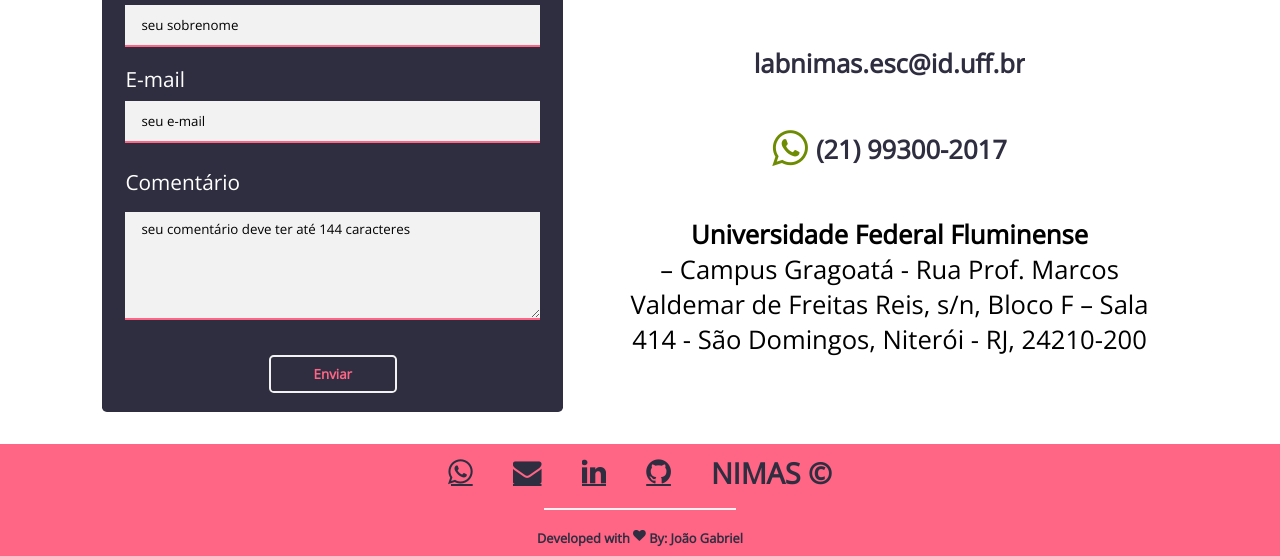
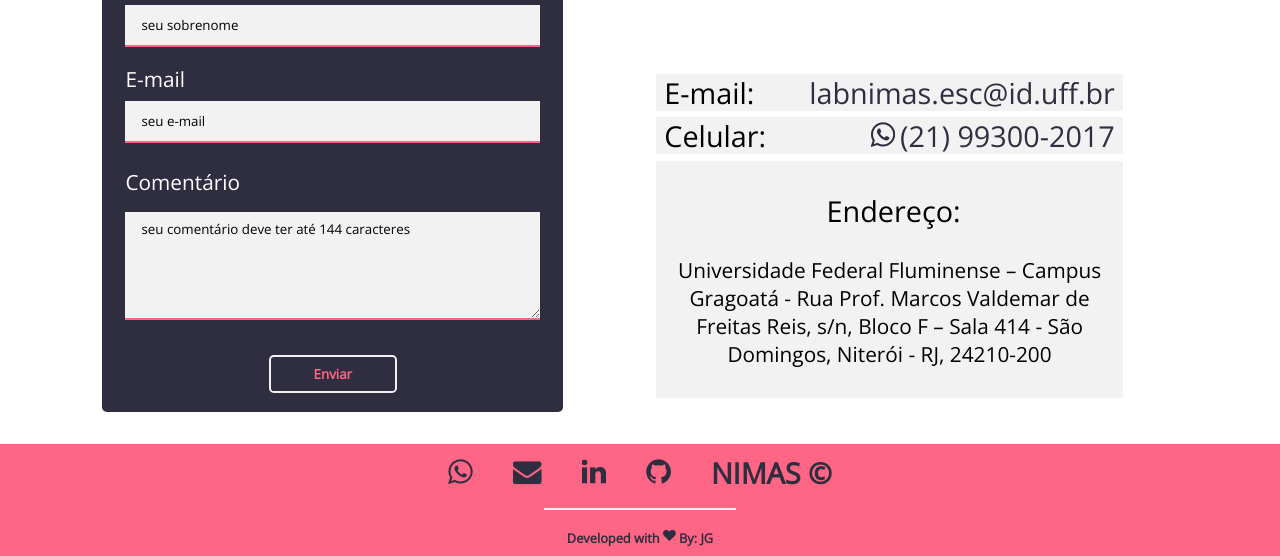
Before and after one commit to nimasuff/site-institucional, a PHP site: page / in a window 1280 px wide. Shown: the part 3704-4260 px from the top of the page. Run offline with PHP 8.4, Linux system fonts and the light colour scheme.

Commit message:
Integralização de ajustes na página principal

```diff
--- a/main/index.html
+++ b/main/index.html
@@ -176,12 +176,30 @@
         <div class="mapa-info-contato">
             <iframe src="https://www.google.com/maps/embed?pb=!1m18!1m12!1m3!1d818.6054893208791!2d-43.13297010574935!3d-22.898074527982097!2m3!1f0!2f0!3f0!3m2!1i1024!2i768!4f13.1!3m3!1m2!1s0x9983d47745f783%3A0x2321fc9b4e48f3a5!2sUFF%20-%20Faculdade%20de%20Economia!5e0!3m2!1spt-BR!2sbr!4v1618105183507!5m2!1spt-BR!2sbr" style="border:0;" allowfullscreen="" loading="lazy"></iframe>
             <address class="info-contato">
-                <a href="mailto:labnimas.esc@id.uff.br?subject=Comentário | SI do NIMAS" class="over-sublinha" target="_blank">labnimas.esc@id.uff.br</a>
-                <a href="https://wa.me/5521993002017?text=Olá,%20vim%20pelo%20site%20do%20NIMAS." class="over-sublinha" target="_blank">
-                    <i class="fa fa-whatsapp"></i>
-                    (21) 99300-2017
-                </a>
-                <p><strong>Universidade Federal Fluminense</strong> <br>– Campus Gragoatá - Rua Prof. Marcos Valdemar de Freitas Reis, s/n, Bloco F – Sala 414 - São Domingos, Niterói - RJ, 24210-200</p>
+                <div class="dado-contato">
+                    <div class="dado-tipo">
+                        E-mail:
+                    </div>
+                    <div class="dado-atual">
+                        <a href="mailto:labnimas.esc@id.uff.br?subject=Comentário | SI do NIMAS" class="over-sublinha" target="_blank">labnimas.esc@id.uff.br</a>
+                    </div>
+                </div>
+                <div class="dado-contato">
+                    <div class="dado-tipo">
+                        Celular:
+                    </div>
+                    <div class="dado-atual">
+                        <a href="https://wa.me/5521993002017?text=Olá,%20vim%20pelo%20site%20do%20NIMAS." class="over-sublinha" target="_blank"><i class="fa fa-whatsapp"></i>(21) 99300-2017</a>
+                    </div>
+                </div>
+                <div class="dado-contato">
+                    <div class="dado-tipo">
+                        Endereço:
+                    </div>
+                    <div class="dado-atual">
+                        Universidade Federal Fluminense – Campus Gragoatá - Rua Prof. Marcos Valdemar de Freitas Reis, s/n, Bloco F – Sala 414 - São Domingos, Niterói - RJ, 24210-200
+                    </div>
+                </div>
             </address>
         </div>
     </section>
@@ -196,7 +214,7 @@
         </div>
         <div class="sublinhado"></div>
         <div class="linha2">
-           <a href="https://www.linkedin.com/in/joao-gabriel-martins/" target="_blank" class="over-sublinha"> Developed with <i class="fa fa-heart"></i> By: João Gabriel</a>
+           <a href="https://www.linkedin.com/in/joao-gabriel-martins/" target="_blank" class="over-sublinha"> Developed with <i class="fa fa-heart"></i> By: JG</a>
         </div>
     </footer>
     <!-- LINK PARA SCRIPTS JS -->
--- a/main/main.css
+++ b/main/main.css
@@ -458,31 +458,60 @@ body{
             flex-direction: column;
             justify-content: space-evenly;
             align-items: center;
-            height: 30vh;
+            height: 36vh;
 
             width: 90%;
             margin: .5rem auto;
             text-align: center;
-            font-size: var(--fonte-tamanho-mobile-pequeno2);
             font-style: normal;
         }
-            .info-contato a{
-                text-decoration: none;
-                color: var(--cor-roxo);
-                width: auto;
-                font-weight: 900;
-                position: relative;
+            address > .dado-contato{
+                width: 99%;
+                height: 100%;
+                padding: .3rem 0;
+                margin-bottom: .4rem;
+                background-color: var(--cor-cinza);
+
+                display: flex;
+                flex-direction: row;
+                justify-content: space-between;
+                align-items: center;
             }
-            .info-contato a:nth-of-type(2){
-                display: flex;
-                align-items: center;
+            address > .dado-contato:nth-child(2),
+            address > .dado-contato:first-child{
+                flex: 1 1 40px;
+            }
+            address > .dado-contato:last-child{
+                flex-direction: column;
                 justify-content: space-evenly;
             }
-            .info-contato a .fa-whatsapp{
-                margin-right: .5rem;
-                color: var(--cor-verder);
-                font-size: var(--fonte-tamanho-desktop-grande);
-            }
+                .dado-contato .dado-tipo{
+                    margin-left: .5rem;
+                    font-size: var(--fonte-tamanho-mobile-pequeno);
+                }
+                .dado-atual{
+                    margin-right: .5rem;
+                    text-align: center;
+                }
+                    .dado-atual a{
+                        display: flex;
+                        text-decoration: none;
+                        font-size: var(--fonte-tamanho-mobile-pequeno);
+                        color: var(--cor-roxo);
+                        font-weight: 400;
+                        position: relative;
+                    }
+                    .dado-contato:nth-child(2) .dado-atual a .fa{
+                        display: flex;
+                        align-items: center;
+                        font-size: var(--fonte-tamanho-mobile-pequeno);
+                        margin-right: .3rem;
+                    }
+                    .dado-contato:nth-child(3) .dado-atual{
+                        margin: 0 .8rem;
+                    }
+
+
 /*______________________________________*/
 /* FOOTER - MOBILE */
 footer{
@@ -509,6 +538,7 @@ footer{
             display: flex;
             flex-direction: column;
             align-items: center;
+            text-decoration: none;
         }
     footer .sublinhado{
         width: 30%;
@@ -714,8 +744,12 @@ footer{
             height: 50%;
         }
         .mapa-info-contato address{
-            height: 50%;
+            height: 40%;
         }
+            address > .dado-contato{
+                width: 90%;
+                font-size: var(--fonte-tamanho-desktop-pequno);
+            }
 /*_______________________________*/
 /* FOOTER DESKTOP */
 footer{
```
